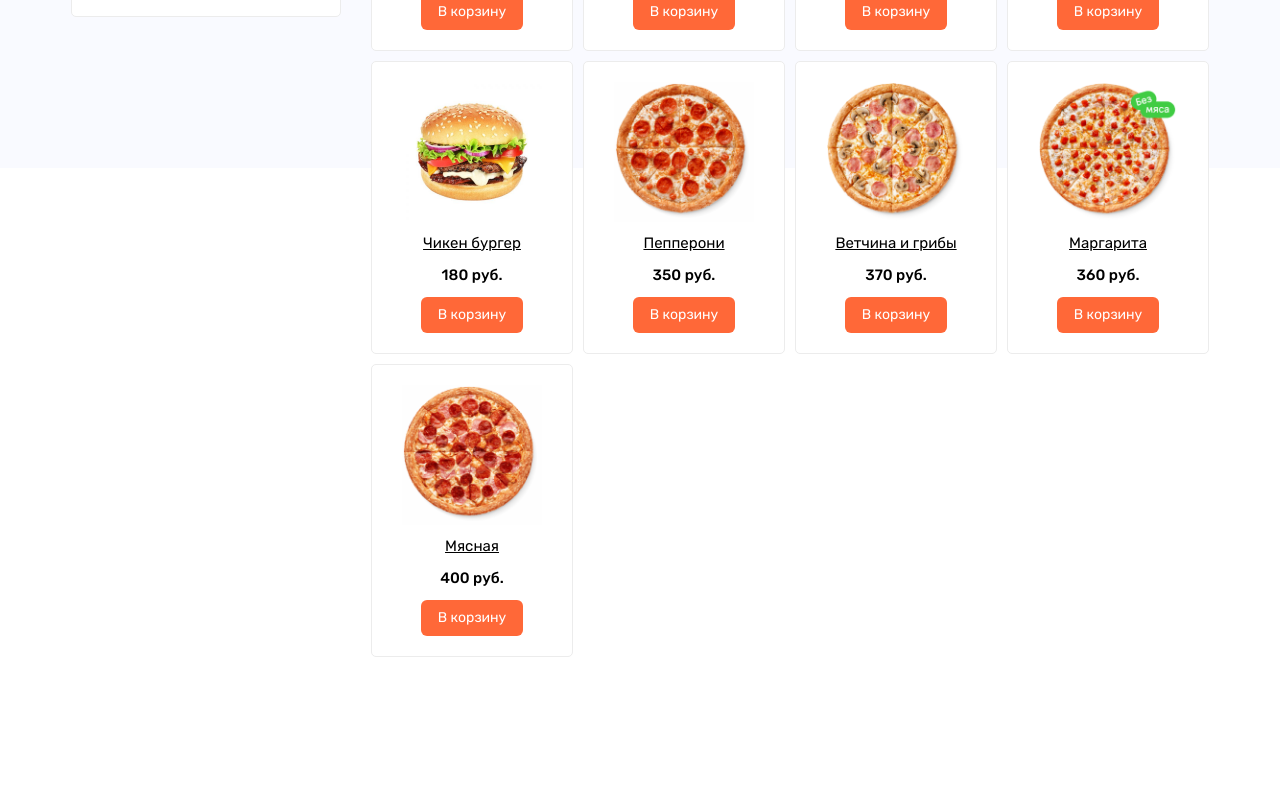
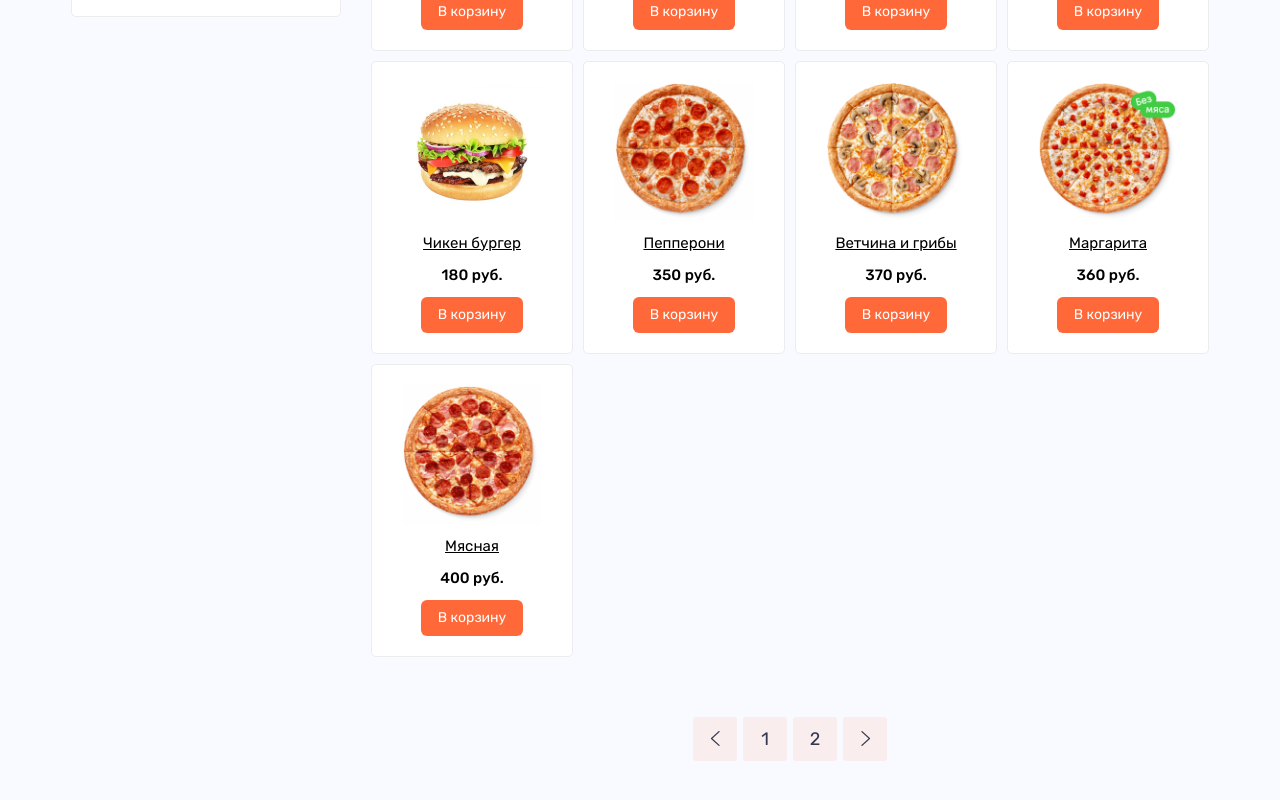
Before and after one commit to AlexDyatlov/simple-food, a React (Create React App) app: page /catalog in a window 1280 px wide. Shown: the part 632-1432 px from the top of the page. Before the commit the page ends 1289 px from the top, so only its background shows below. Built offline with nearby package versions, Linux system fonts and the light colour scheme; data requests are answered from the project's data file; a web font is replaced by a local one.

Commit message:
Added component pagination

```diff
--- a/src/App.js
+++ b/src/App.js
@@ -7,7 +7,7 @@ import Catalog from './layouts/catalog/catalog';
 
 function App() {
   return (
-    <div className='App bg-[#F9FAFF] h-screen'>
+    <div className='App'>
       <Header />
       <Switch>
         <Route path='/catalog/:productId?' component={Catalog} />
--- /dev/null
+++ b/src/components/common/pagination/pagination.jsx
@@ -0,0 +1,26 @@
+import React from 'react';
+
+import SvgIcon from '../svgIcon/svgIcon';
+
+const Pagination = () => {
+  return (
+    <div className="flex">
+      <button className='mr-1.5 bg-[#FAEDED] flex justify-center items-center w-11 h-11 rounded-[3px] text-[#363853] text-[18px] leading-none' type='button'>
+        <SvgIcon name='arrow-left' size='15' className='' />
+      </button>
+      <ul className='flex'>
+        <li className='mr-1.5 bg-[#FAEDED] flex justify-center items-center w-11 h-11 rounded-[3px] text-[#363853] text-[18px] leading-none'>
+          <button className='w-full h-full' type='button'>1</button>
+        </li>
+        <li className='mr-1.5 bg-[#FAEDED] flex justify-center items-center w-11 h-11 rounded-[3px] text-[#363853] text-[18px] leading-none'>
+          <button className='w-full h-full' type='button'>2</button>
+        </li>
+      </ul>
+      <button className='bg-[#FAEDED] flex justify-center items-center w-11 h-11 rounded-[3px] text-[#363853] text-[18px] leading-none' type='button'>
+        <SvgIcon name='arrow-right' size='15' className='' />
+      </button>
+    </div>
+  );
+};
+
+export default Pagination;
--- a/src/components/page/catalogPage/catalogPage.jsx
+++ b/src/components/page/catalogPage/catalogPage.jsx
@@ -4,6 +4,7 @@ import Breadcrumbs from '../../common/breadcrumbs/breadcrumbs';
 import Title from '../../common/title/title';
 import SideBar from '../../common/sideBar/sideBar';
 import Food from '../../ui/food/food';
+import Pagination from '../../common/pagination/pagination';
 
 const CatalogPage = () => {
   const BASE_URL = 'http://localhost:3001';
@@ -94,7 +95,7 @@ const CatalogPage = () => {
           <div className='flex my-[60px]'>
             <Title className='text-4xl font-medium text-[#363853]' tag='h2'>Каталог продуктов</Title>
           </div>
-          <div className='flex'>
+          <div className='flex mb-28'>
             {
               category && <div className='mr-[30px] max-w-[270px] w-full'>
                 <SideBar
@@ -105,11 +106,16 @@ const CatalogPage = () => {
                 />
               </div>
             }
-            {
-              !isLoaded
-                ? 'Загрузка...'
-                : <Food className='grid grid-cols-4 gap-2.5' items={filteredFood} />
-            }
+            <div>
+              {
+                !isLoaded
+                  ? 'Загрузка...'
+                  : <Food className='grid grid-cols-4 gap-2.5 mb-[60px]' items={filteredFood} />
+              }
+              <div className="flex justify-center">
+                <Pagination />
+              </div>
+            </div>
           </div>
         </div>
       </>
--- a/src/index.css
+++ b/src/index.css
@@ -41,5 +41,6 @@
 @layer base {
   html {
     font-family: 'Rubik', 'Arial', 'Helvetica', sans-serif;
+    background-color: #F9FAFF;
   }
 }
```
Also changed, not shown: src/assets/sprite.svg.
